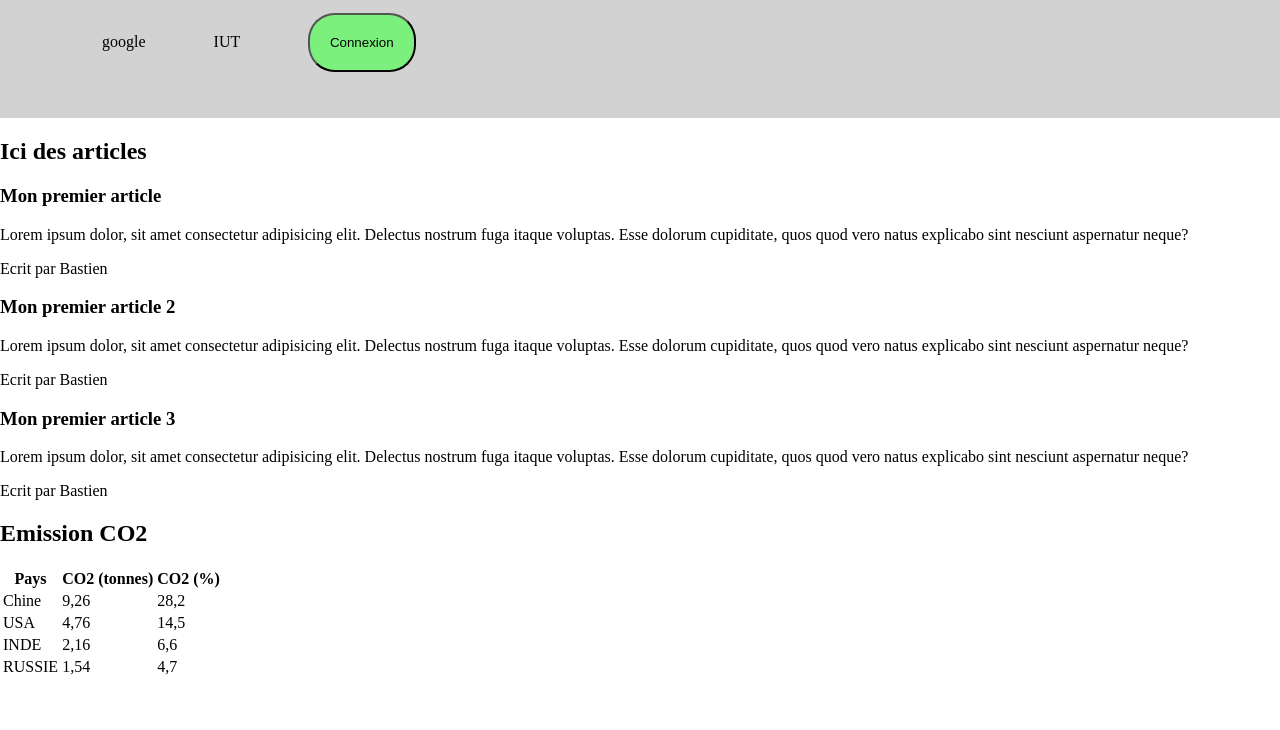
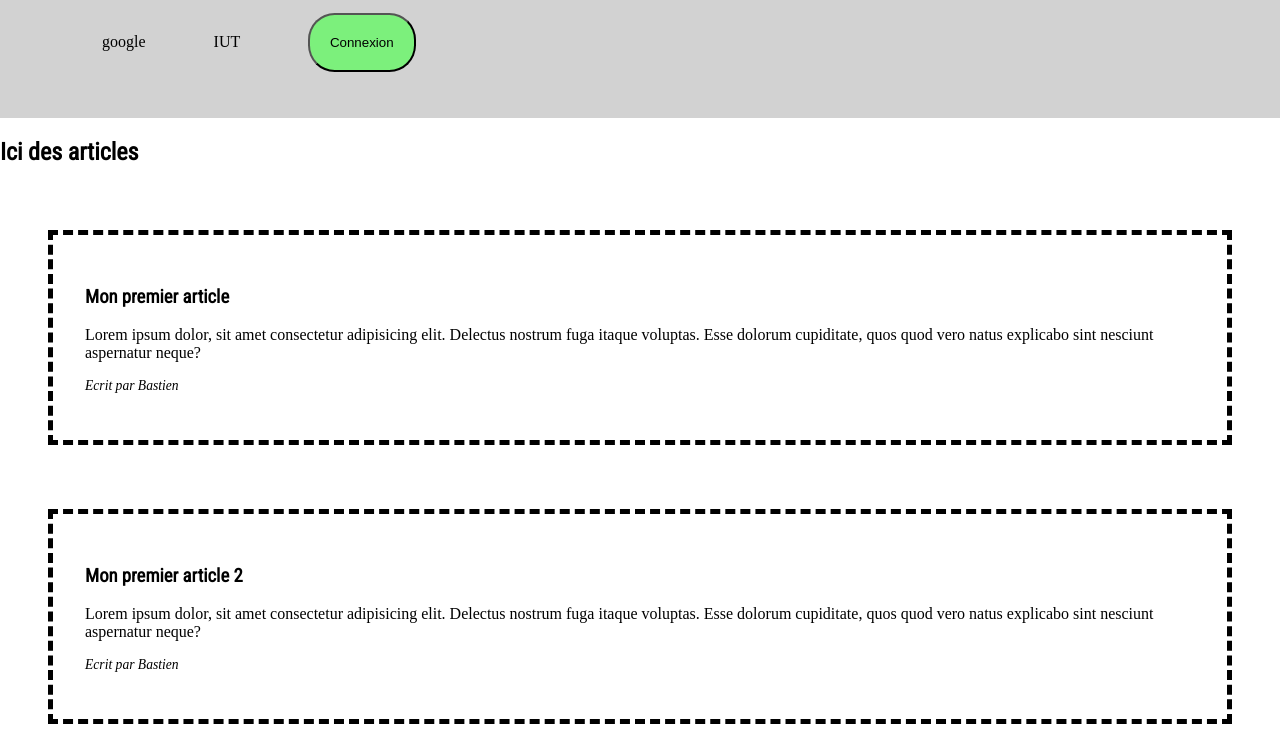
Before and after one commit to bastien-roussel/BUT1-GC-TD-WEB, a plain HTML site: page index.html in a window 1280 px wide. Shown: the part 70-800 px from the top of the page. Drawn offline with Linux system fonts and the light colour scheme.

Commit message:
exo 4 css

```diff
--- a/css/styles.css
+++ b/css/styles.css
@@ -1,3 +1,8 @@
+@font-face {
+    font-family: "ROBOTO" ;
+    src: url("../assets/ROBOTO/Roboto_Condensed-Regular.ttf");
+}
+
 #mon-titre{
     color: blue;
     font-weight: bold;
@@ -42,3 +47,19 @@ body{
     color: white;
     cursor: pointer;
 }
+
+/* exo 4 */
+.mes-articles{
+    margin: 4em 3em;
+    border: dashed black 5px;
+    padding: 2em;
+}
+
+.auteur{
+    font-size: 0.85em;
+    font-style: italic;
+}
+
+h2, h3{
+    font-family: 'ROBOTO', Verdana, sans-serif;
+}
--- a/index.html
+++ b/index.html
@@ -32,20 +32,20 @@
         <section>
             <h2>Ici des articles</h2>
 
-            <article>
+            <article class="mes-articles">
                 <h3>Mon premier article</h3>
                 <p>Lorem ipsum dolor, sit amet consectetur adipisicing elit. Delectus nostrum fuga itaque voluptas. Esse dolorum cupiditate, quos quod vero natus explicabo sint nesciunt aspernatur neque?</p>
-                <p>Ecrit par Bastien</p>
+                <p class="auteur">Ecrit par Bastien</p>
             </article>
-            <article>
+            <article class="mes-articles">
                 <h3>Mon premier article 2</h3>
                 <p>Lorem ipsum dolor, sit amet consectetur adipisicing elit. Delectus nostrum fuga itaque voluptas. Esse dolorum cupiditate, quos quod vero natus explicabo sint nesciunt aspernatur neque?</p>
-                <p>Ecrit par Bastien</p>
+                <p class="auteur">Ecrit par Bastien</p>
             </article>
-            <article>
+            <article class="mes-articles">
                 <h3>Mon premier article 3</h3>
                 <p>Lorem ipsum dolor, sit amet consectetur adipisicing elit. Delectus nostrum fuga itaque voluptas. Esse dolorum cupiditate, quos quod vero natus explicabo sint nesciunt aspernatur neque?</p>
-                <p>Ecrit par Bastien</p>
+                <p class="auteur">Ecrit par Bastien</p>
             </article>
 
 
```
Also changed, not shown: assets/ROBOTO/Roboto_Condensed-Regular.ttf (added), 2 other files.
